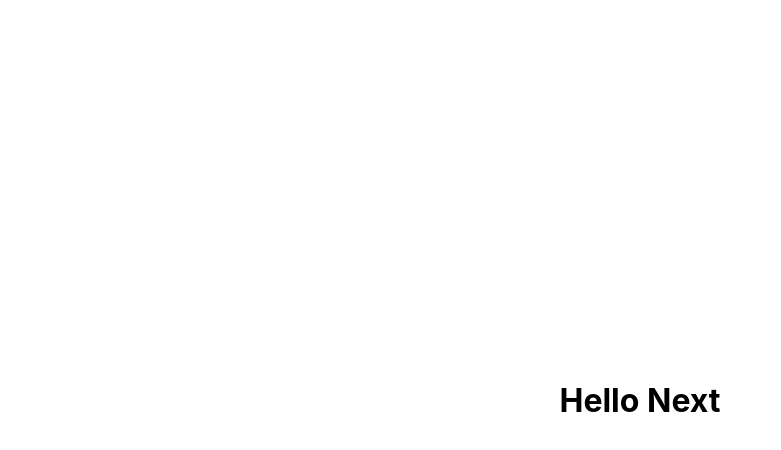
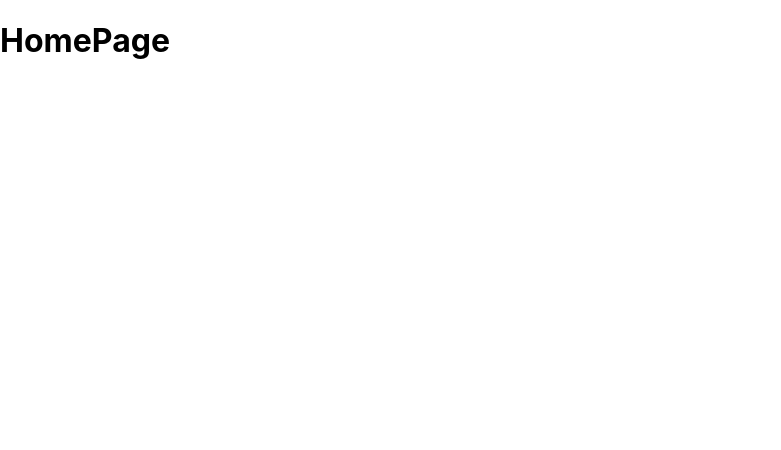
Before and after one commit to Hubble999/next-js-app, a Next.js app: page / in a window 1280 px wide. Shown: the top 450 px of the page, without its empty margins (0-781 px from the left). Built offline with nearby package versions, Linux system fonts and the light colour scheme.

Commit message:
created HomePage

```diff
--- a/pages/index.js
+++ b/pages/index.js
@@ -1,10 +1,9 @@
+import React from 'react';
 
-import styles from '../styles/Home.module.css'
+const HomePage = () => {
+  return <div>
+    <h1>HomePage</h1>
+  </div>
+};
 
-export default function Home() {
-  return (
-    <div className={styles.container}>
-    <h1> Hello Next</h1>
-    </div>
-  )
-}
+export default HomePage;
```
